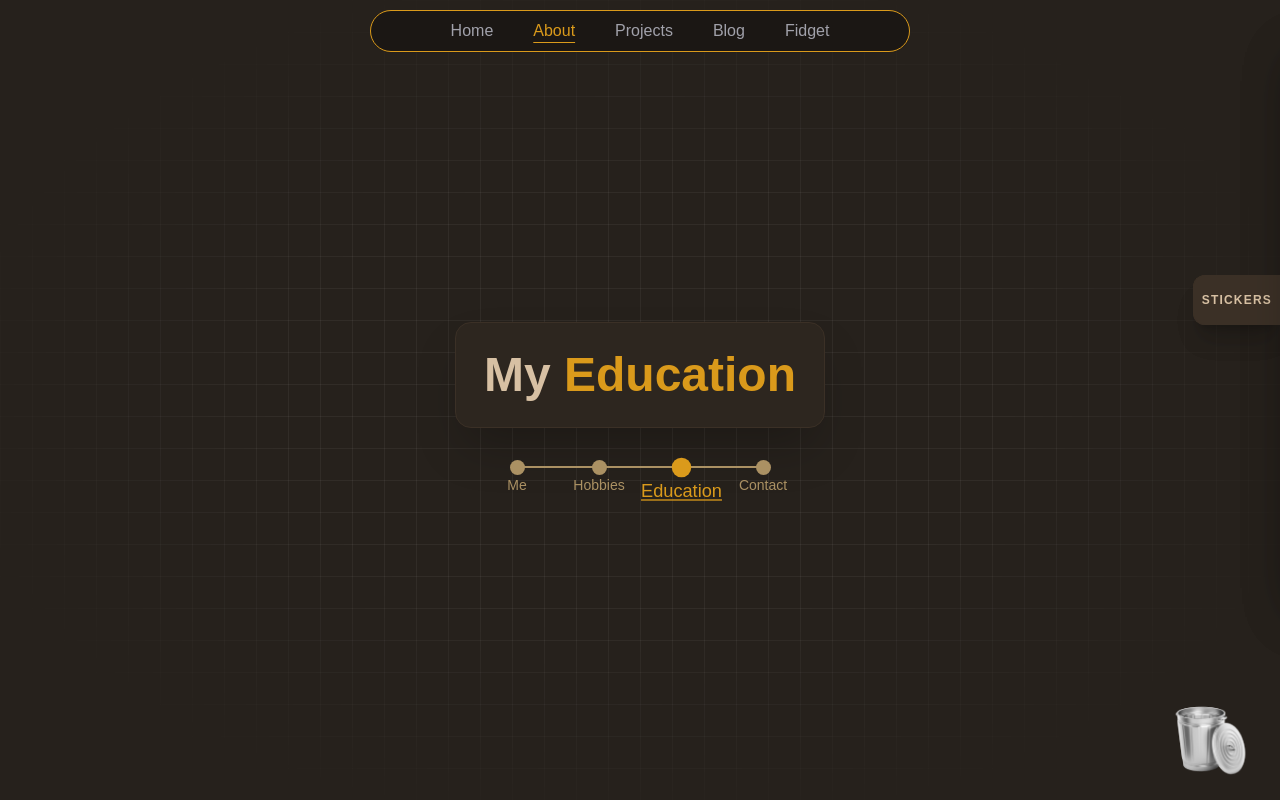
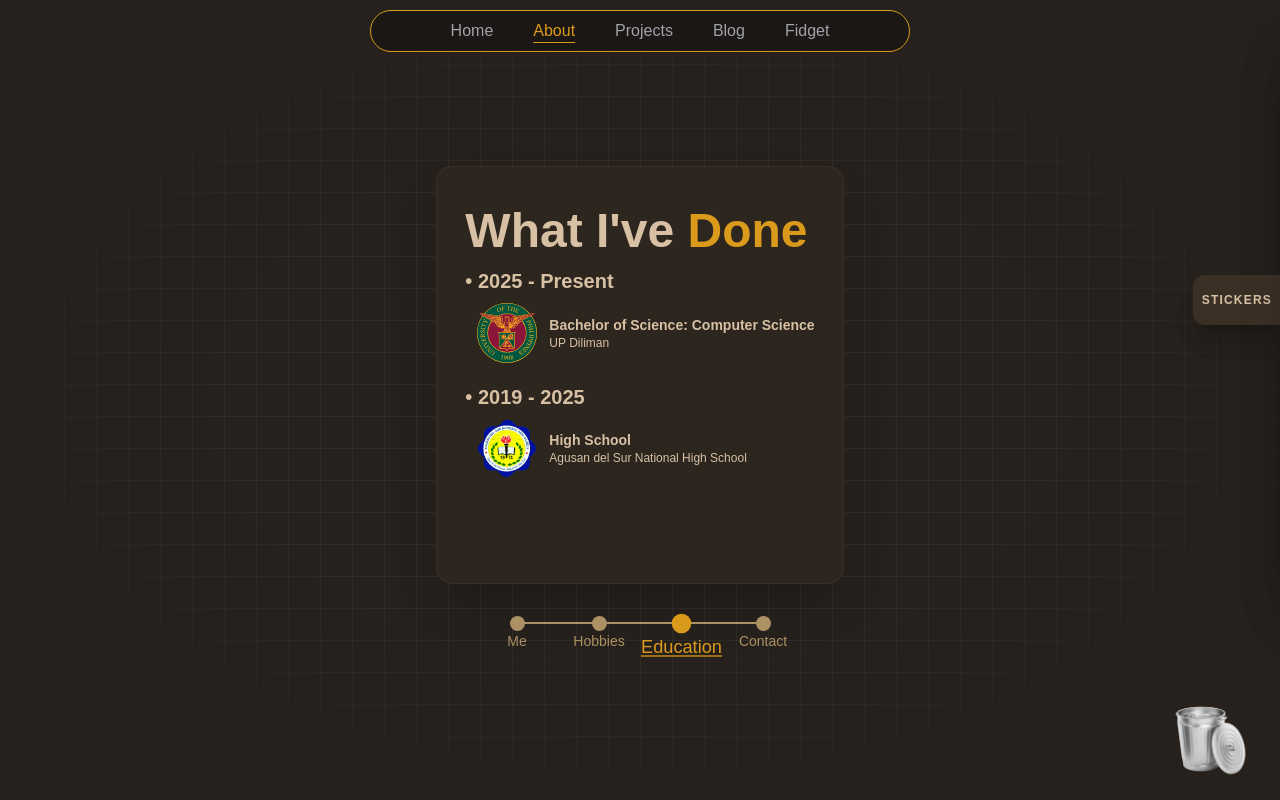
Before and after one commit to Triplearf/10-arfsite, a Next.js app: page /about/education in a window 1280 px wide. Built offline with nearby package versions, Linux system fonts and the light colour scheme.

Commit message:
Started working on about/education

```diff
--- a/app/about/contact/page.tsx
+++ b/app/about/contact/page.tsx
@@ -1,11 +1,7 @@
-import Image from 'next/image';
-import Container from "@/components/container";
-import InLineLink from "@/components/inLineLink"
 
 export default function Contact() {
     return (
-        <div>
-            contact
-        </div>
+        <h1>Where <span className="text-primary1"> I'm @</span></h1>
+
     )
 }
--- a/app/about/education/page.tsx
+++ b/app/about/education/page.tsx
@@ -1,14 +1,53 @@
-import Image from 'next/image';
-import Container from "@/components/container";
-import InLineLink from "@/components/inLineLink"
+import React from 'react';
+import Image from 'next/image'
+import { StaticImport } from 'next/dist/shared/lib/get-img-props';
 
 export default function Education() {
-	return (
-		<div>
-			<h1 className="text-5xl font-bold">My <span className="text-primary1">Education</span></h1>
-			<p>
+  return (
+    <div className="flex flex-col h-[45vh] max-w-[50vw]">
+      <h1>What I've <span className="text-primary1">Done</span></h1>
+      <div className="flex-1 min-h-0 overflow-y-auto">
+        <Period start="2025" event="Bachelor of Science: Computer Science" location="UP Diliman"></Period>
+				<Period start="2019" end="2025" event="High School" location="Agusan del Sur National High School" icon="/education/asnhs.png"></Period>
+      </div>
+    </div>
+  )
+}
 
-			</p>
-		</div>
-	)
+interface PeriodProps {
+	start: string,
+	end?: string,
+	event: string,
+	location?: string,
+	icon?: string | StaticImport,
+	children?: React.ReactNode,
 }
+
+function Period({
+  start,
+  end = "Present",
+  event,
+  location,
+  icon = "/education/University_of_The_Philippines_seal.svg",
+  children
+}: PeriodProps) {
+  return (
+    <div className="mb-5">
+      <p className="text-xl font-bold">• {start} - {end}</p>
+      <div className="ml-3 flex items-center gap-3 my-2">
+        <Image
+          src={icon}
+          alt={event}
+          width={60}
+          height={60}
+          className="object-contain"
+        />
+        <div>
+          <h3 className="text-sm font-bold">{event}</h3>
+          <p className="text-xs">{location}</p>
+        </div>
+      </div>
+      {children}
+    </div>
+  );
+}
--- a/app/about/hobbies/page.tsx
+++ b/app/about/hobbies/page.tsx
@@ -11,12 +11,13 @@ const factorio = [
 export default function Hobbies() {
 	return (
 		<div className={styles.aboutWrapper}>
-			<h1>My <span className="text-primary1">Hobbies</span></h1>
+			<h1><span className="text-primary1">Things</span> I Like Doing</h1>
 			<div className="flex gap-4">
 				{/* Video Games */}
 				<div>
 					<h2>Fav Game</h2>
 						<h3>Factorio</h3>
+							<div className="w-[50vw]">
 						<ImagesCarousel>
 							{factorio.map((link, index) => {
 								return (
@@ -26,6 +27,7 @@ export default function Hobbies() {
 								)
 							})}
 						</ImagesCarousel>
+						</div>
 					{/* <h2>Playing</h2>
 						<h3>Peak</h3> */}
 				</div>
--- a/components/linebar.tsx
+++ b/components/linebar.tsx
@@ -9,7 +9,7 @@ interface Page {
 }
 
 const pagesList = [
-	{name: "Me", href: "/about/me"},
+	{name: "Me", href: "/about"},
 	{name: "Hobbies", href: "/about/hobbies"},
 	{name: "Education", href: "/about/education"},
 	{name: "Contact", href: "/about/contact"}
```
Also changed, not shown: app/about/page.tsx (renamed from app/about/me/page.tsx), public/education/University_of_The_Philippines_seal.svg (added), public/education/asnhs.png (added).
